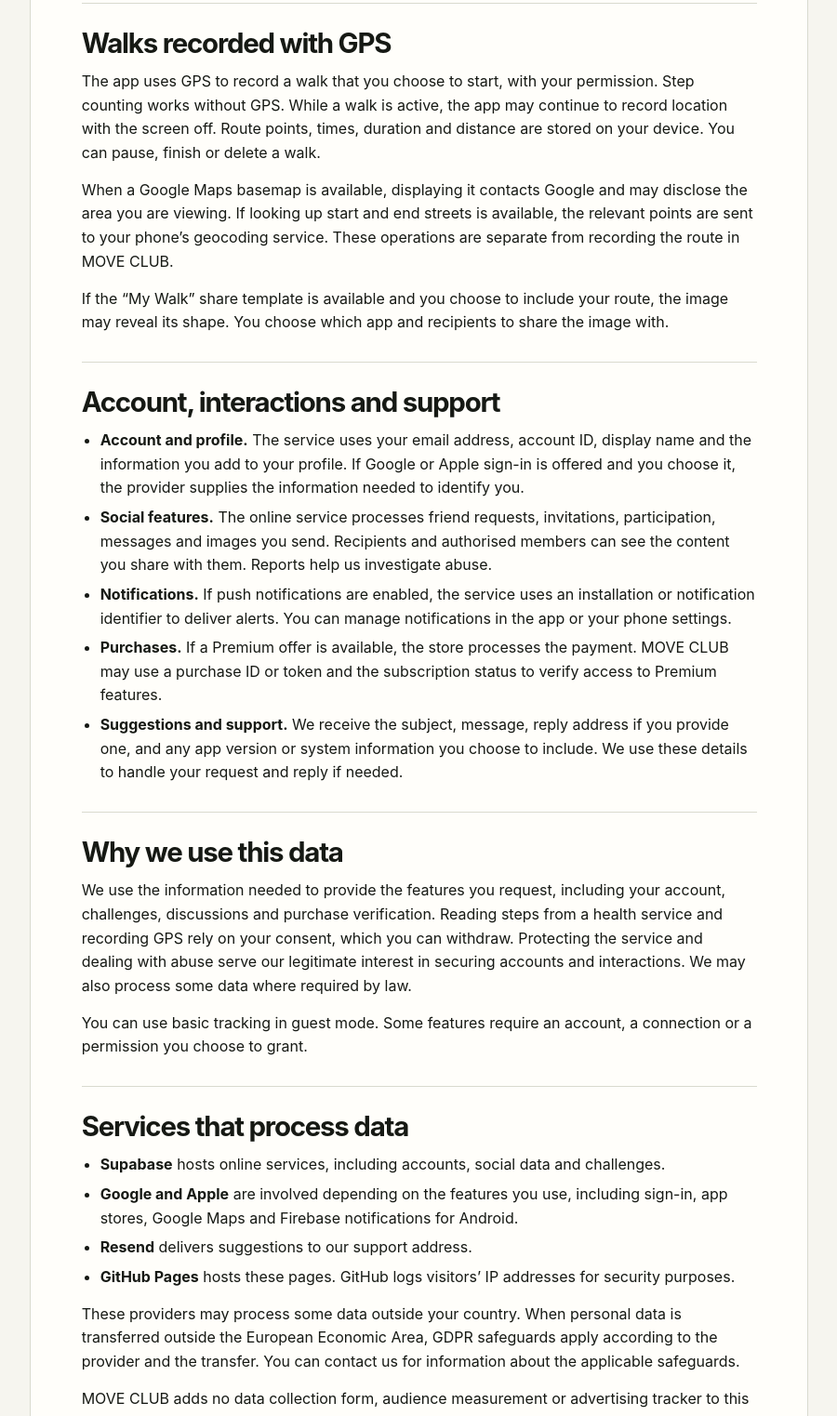
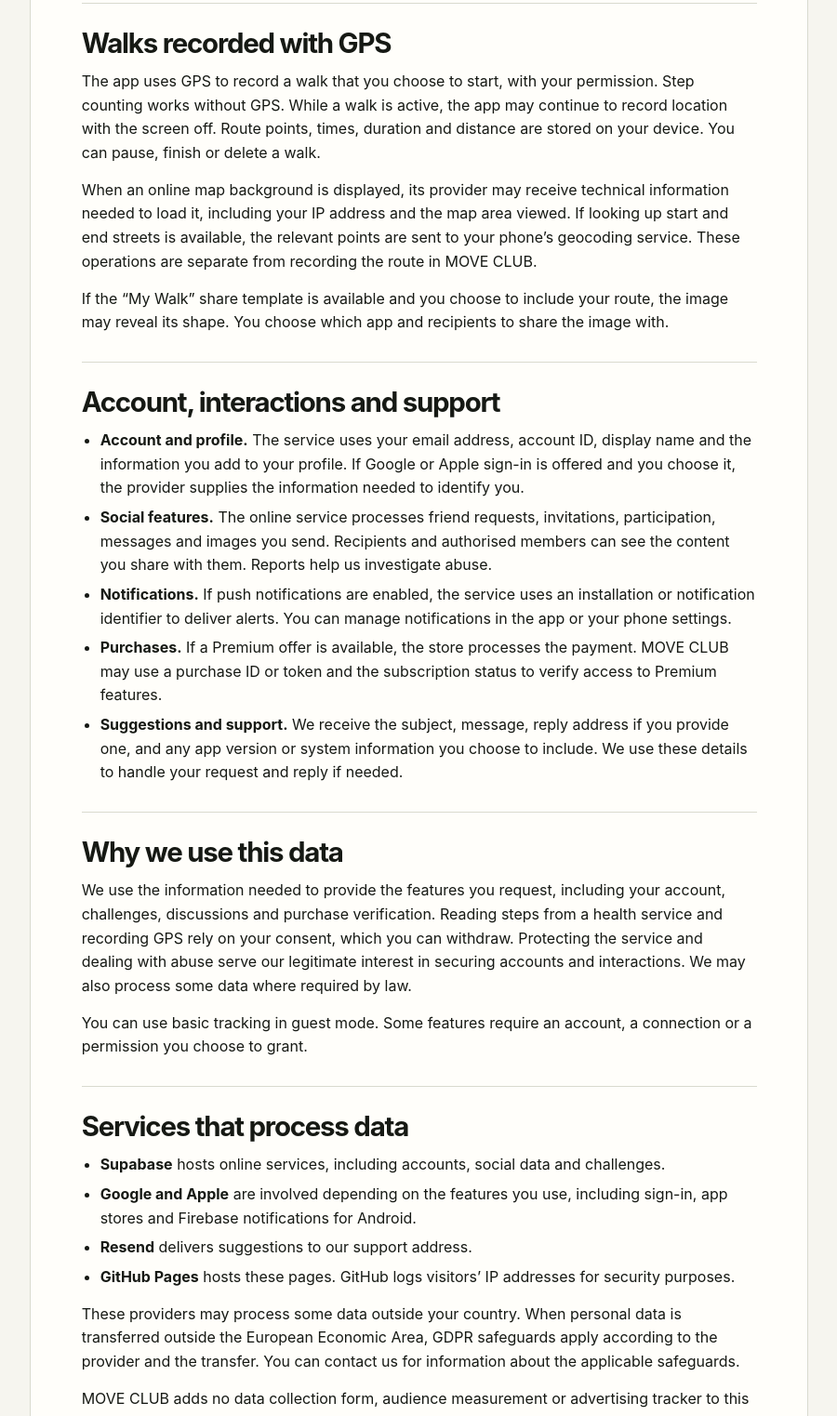
Before and after one commit to elmariniapp/move-club-legal, a plain HTML site: page en/confidentialite.html in a window 1280 px wide. Shown: the part 1070-2593 px from the top of the page at 93% size, without its empty margins (355-1255 px from the left). Drawn offline with Linux system fonts and the light colour scheme.

Commit message:
docs(privacy): remove obsolete Google Maps references

```diff
--- a/en/confidentialite.html
+++ b/en/confidentialite.html
@@ -51,7 +51,7 @@
         <section id="gps">
           <h2>Walks recorded with GPS</h2>
 <p>The app uses GPS to record a walk that you choose to start, with your permission. Step counting works without GPS. While a walk is active, the app may continue to record location with the screen off. Route points, times, duration and distance are stored on your device. You can pause, finish or delete a walk.</p>
-          <p>When a Google Maps basemap is available, displaying it contacts Google and may disclose the area you are viewing. If looking up start and end streets is available, the relevant points are sent to your phone’s geocoding service. These operations are separate from recording the route in MOVE CLUB.</p>
+          <p>When an online map background is displayed, its provider may receive technical information needed to load it, including your IP address and the map area viewed. If looking up start and end streets is available, the relevant points are sent to your phone’s geocoding service. These operations are separate from recording the route in MOVE CLUB.</p>
           <p>If the “My Walk” share template is available and you choose to include your route, the image may reveal its shape. You choose which app and recipients to share the image with.</p>
         </section>
         <section id="compte">
@@ -73,7 +73,7 @@
           <h2>Services that process data</h2>
 <ul>
             <li><strong>Supabase</strong> hosts online services, including accounts, social data and challenges.</li>
-            <li><strong>Google and Apple</strong> are involved depending on the features you use, including sign-in, app stores, Google Maps and Firebase notifications for Android.</li>
+            <li><strong>Google and Apple</strong> are involved depending on the features you use, including sign-in, app stores and Firebase notifications for Android.</li>
             <li><strong>Resend</strong> delivers suggestions to our support address.</li>
             <li><strong>GitHub Pages</strong> hosts these pages. GitHub logs visitors’ IP addresses for security purposes.</li>
           </ul>
```
